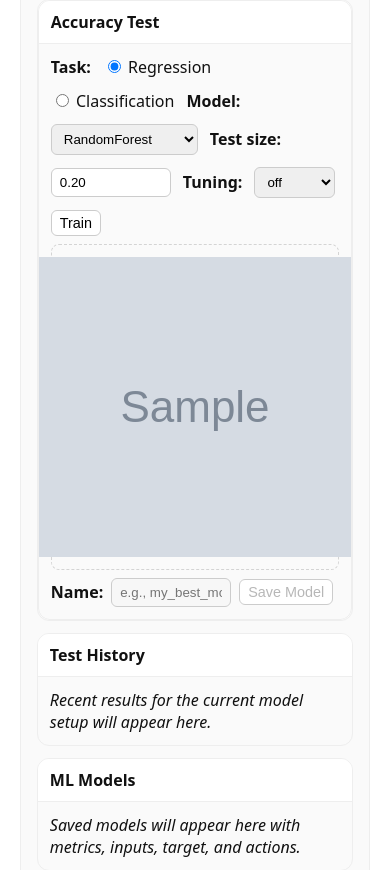
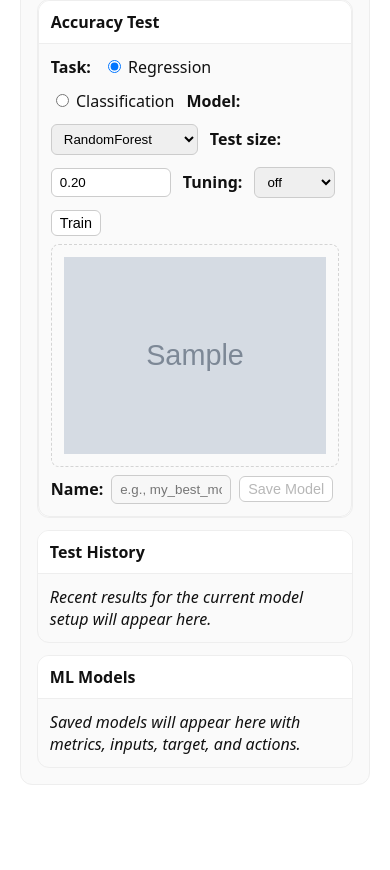
Before and after one commit to ornlpmcp/ASCENDS, a FastAPI app: template templates/train.html in a window 390 px wide. Shown: the part 740-1610 px from the top of the page. After the commit the page ends 1525 px from the top, so only its background shows below. Run offline with FastAPI, Linux system fonts and the light colour scheme; the template is opened without the code that fills it: most values are stand-ins (such as "Sample title", 1, 10 or a date in 2020); grey boxes marked "Sample" are stand-in pictures.

Commit message:
style: add responsive styles for plot images and adjust accuracy area height
Co-authored-by: aider (gpt-4o) <aider@aider.chat>

```diff
--- a/static/app.css
+++ b/static/app.css
@@ -9,6 +9,25 @@ nav a:hover { color:var(--accent); }
   max-width: 96vw;                 /* fully viewport-based */
   padding: clamp(0.75rem, 2vw, 1.5rem);
   margin: 0 auto;
+}
+
+.train-page .plot-box img {
+  max-width: 100%;
+  max-height: 42vh;   /* cap vertical size so no scrolling is needed */
+  height: auto;
+  width: auto;
+  display: block;
+  margin: 0 auto;
+  object-fit: contain;
+}
+
+@media (max-height: 800px) {
+  .train-page .plot-box img { max-height: 36vh; }
+}
+
+/* (Optional) make the accuracy area a bit shorter so things feel tighter */
+.train-page .train-accuracy-body {
+  min-height: 52vh;   /* was 60vh */
 }
 
 .train-page .train-top {
```
